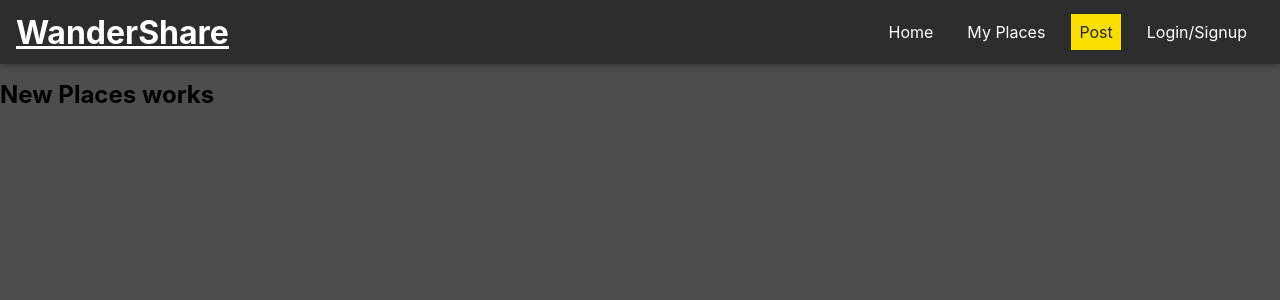
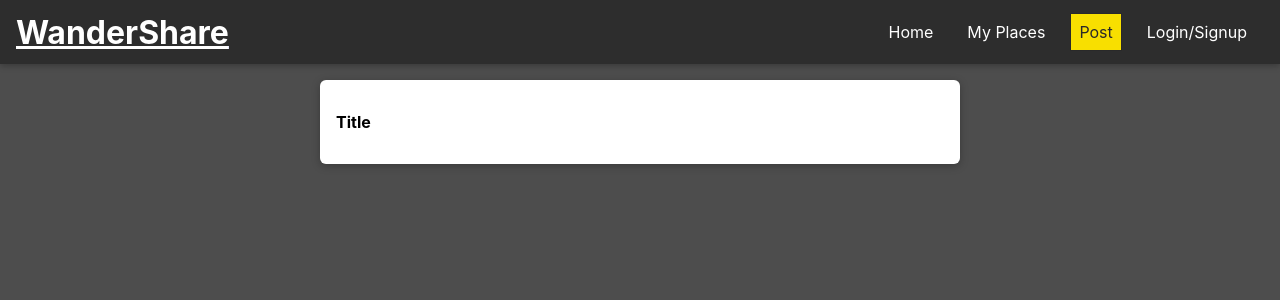
Before and after one commit to HvGaur/wandershare, a React (Create React App) app: page /places/new in a window 1280 px wide. Shown: the top 300 px of the page. Built offline with nearby package versions, Linux system fonts and the light colour scheme.

Commit message:
Input form

```diff
--- /dev/null
+++ b/src/places/pages/NewPlace.css
@@ -0,0 +1,10 @@
+.place-form{
+    list-style: none;
+    margin: 0 auto;
+    padding: 1rem;
+    width: 90%;
+    max-width: 40rem;
+    box-shadow: 0 2px 8px rgba(0, 0, 0, 0.26);
+    border-radius: 6px;
+    background: white;
+}
--- a/src/places/pages/NewPlace.js
+++ b/src/places/pages/NewPlace.js
@@ -1,8 +1,13 @@
 import React from "react";
+import Input from "../../shared/components/FormElements/Input";
+
+import "./NewPlace.css";
 
 const NewPlace = () => {
     return (
-        <h2>New Places works</h2>
+        <form className="place-form">
+            <Input type="text" label = "Title" />
+        </form>
     );
 };
 
--- /dev/null
+++ b/src/shared/components/FormElements/Input.css
@@ -0,0 +1,41 @@
+.form-control {
+    margin: 1rem 0;
+  }
+
+  .form-control label,
+  .form-control input,
+  .form-control textarea {
+    display: block;
+  }
+
+  .form-control label {
+    font-weight: bold;
+    margin-bottom: 0.5rem;
+  }
+
+  .form-control input,
+  .form-control textarea {
+    width: 100%;
+    font: inherit;
+    border: 1px solid #ccc;
+    background: #f8f8f8;
+    padding: 0.15rem 0.25rem;
+  }
+
+  .form-control input:focus,
+  .form-control textarea:focus {
+    outline: none;
+    background: #ebebeb;
+    border-color: #510077;
+  }
+
+  .form-control--invalid label,
+  .form-control--invalid p {
+    color: red;
+  }
+
+  .form-control--invalid input,
+  .form-control--invalid textarea {
+    border-color: red;
+    background: #ffd1d1;
+  }
--- /dev/null
+++ b/src/shared/components/FormElements/Input.js
@@ -0,0 +1,15 @@
+import React from "react";
+
+import "./Input.css";
+
+const Input = props => {
+    const element = props.element === 'input' ? <input id= {props.id} type = {props.type} placeholder={props.placeholder}/> : <textarea id = {props.id} rows = {props.rows || 3}/>
+    return(
+        <div className={`form-control`}>
+            <label htmlFor={props.id}>{props.label}</label>
+
+        </div>
+    );
+};
+
+export default Input;
```
